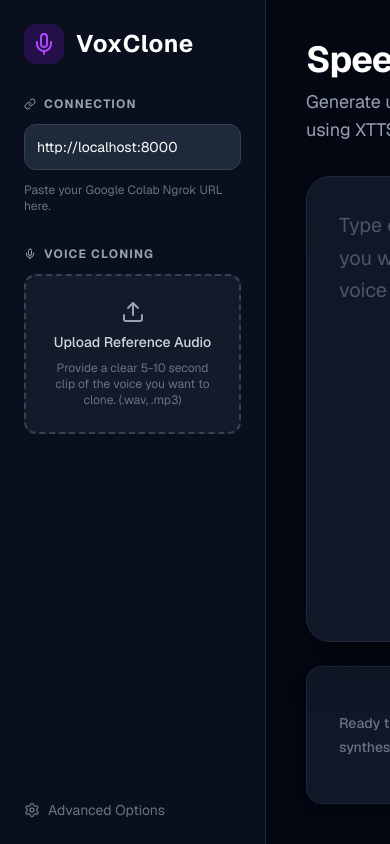
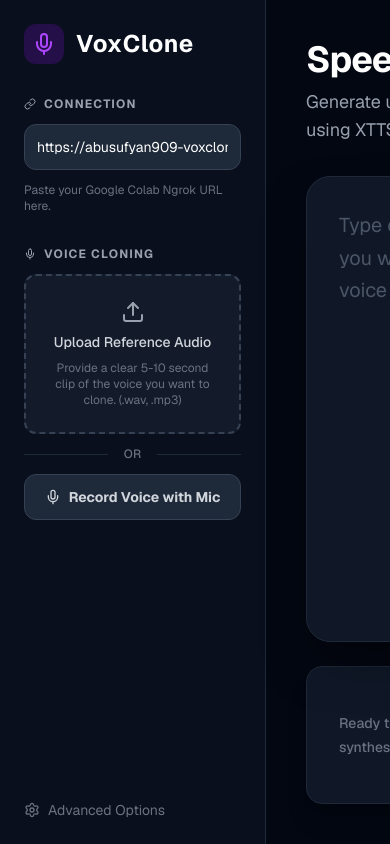
Before and after one commit to qurnahub-code/voxclone, a Next.js app: page / in a window 390 px wide. Shown: the top 844 px of the page. Built offline with nearby package versions, Linux system fonts and the light colour scheme.

Commit message:
Update UI: Default to HF API and add live microphone recording

```diff
--- a/src/app/page.tsx
+++ b/src/app/page.tsx
@@ -6,13 +6,51 @@
 
 export default function Home() {
   const [text, setText] = useState('');
-  const [backendUrl, setBackendUrl] = useState('http://localhost:8000');
+  const [backendUrl, setBackendUrl] = useState('https://abusufyan909-voxclone-api.hf.space');
   const [audioFile, setAudioFile] = useState<File | null>(null);
   const [loading, setLoading] = useState(false);
   const [audioUrl, setAudioUrl] = useState<string | null>(null);
   const [error, setError] = useState<string | null>(null);
   const [elapsed, setElapsed] = useState(0);
+  const [isRecording, setIsRecording] = useState(false);
   const fileInputRef = useRef<HTMLInputElement>(null);
+  const mediaRecorderRef = useRef<MediaRecorder | null>(null);
+  const audioChunksRef = useRef<Blob[]>([]);
+
+  const startRecording = async () => {
+    try {
+      const stream = await navigator.mediaDevices.getUserMedia({ audio: true });
+      const mediaRecorder = new MediaRecorder(stream);
+      mediaRecorderRef.current = mediaRecorder;
+      audioChunksRef.current = [];
+
+      mediaRecorder.ondataavailable = (event) => {
+        if (event.data.size > 0) {
+          audioChunksRef.current.push(event.data);
+        }
+      };
+
+      mediaRecorder.onstop = () => {
+        const audioBlob = new Blob(audioChunksRef.current, { type: 'audio/webm' });
+        const file = new File([audioBlob], "recorded_voice.webm", { type: 'audio/webm' });
+        setAudioFile(file);
+        stream.getTracks().forEach(track => track.stop());
+      };
+
+      mediaRecorder.start();
+      setIsRecording(true);
+    } catch (err) {
+      console.error("Error accessing microphone:", err);
+      alert("Could not access microphone. Please allow microphone permissions in your browser.");
+    }
+  };
+
+  const stopRecording = () => {
+    if (mediaRecorderRef.current && isRecording) {
+      mediaRecorderRef.current.stop();
+      setIsRecording(false);
+    }
+  };
 
   useEffect(() => {
     let interval: NodeJS.Timeout;
@@ -106,6 +144,25 @@
               Provide a clear 5-10 second clip of the voice you want to clone. (.wav, .mp3)
             </span>
           </div>
+
+          <div className="flex items-center gap-4">
+            <div className="h-px bg-gray-800 flex-1"></div>
+            <span className="text-xs text-gray-500 font-medium uppercase">OR</span>
+            <div className="h-px bg-gray-800 flex-1"></div>
+          </div>
+
+          <button
+            onClick={isRecording ? stopRecording : startRecording}
+            className={`w-full py-3 rounded-xl text-sm font-bold transition-all flex items-center justify-center gap-2 ${
+              isRecording
+              ? "bg-red-500/20 text-red-500 hover:bg-red-500/30 border border-red-500/50 animate-pulse"
+              : "bg-gray-800 text-gray-300 hover:bg-gray-700 hover:text-white border border-gray-700"
+            }`}
+          >
+            {isRecording ? <div className="w-2 h-2 bg-red-500 rounded-full" /> : <Mic className="w-4 h-4" />}
+            {isRecording ? "Stop Recording..." : "Record Voice with Mic"}
+          </button>
+
           <input
             type="file"
             ref={fileInputRef}
```
